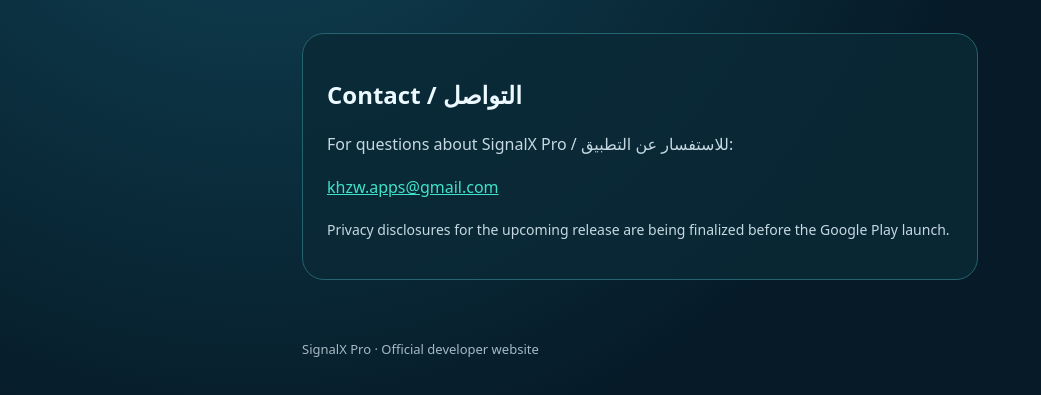
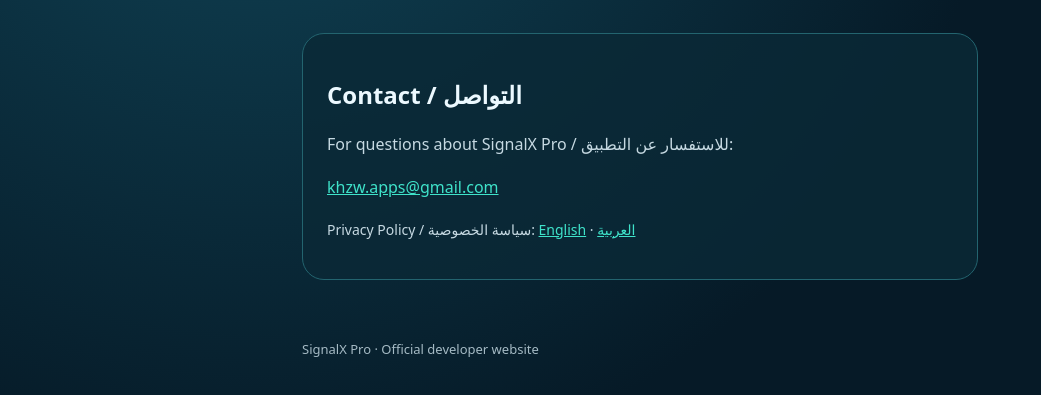
Before and after one commit to khkh2269-35/khkh2269-35.github.io, a plain HTML site: page index.html in a window 1280 px wide. Shown: the part 263-658 px from the top of the page, without its empty margins (0-1041 px from the left). Drawn offline with Linux system fonts and the light colour scheme.

Commit message:
site: link approved Arabic and English privacy policies

```diff
--- a/index.html
+++ b/index.html
@@ -28,7 +28,7 @@
       <h2>Contact / التواصل</h2>
       <p>For questions about SignalX Pro / للاستفسار عن التطبيق:</p>
       <p><a href="mailto:khzw.apps@gmail.com">khzw.apps@gmail.com</a></p>
-      <p class="small">Privacy disclosures for the upcoming release are being finalized before the Google Play launch.</p>
+      <p class="small">Privacy Policy / سياسة الخصوصية: <a href="/privacy-en.html">English</a> · <a href="/privacy-ar.html" lang="ar" dir="rtl">العربية</a></p>
     </section>
     <footer>SignalX Pro · Official developer website</footer>
   </main>
```
